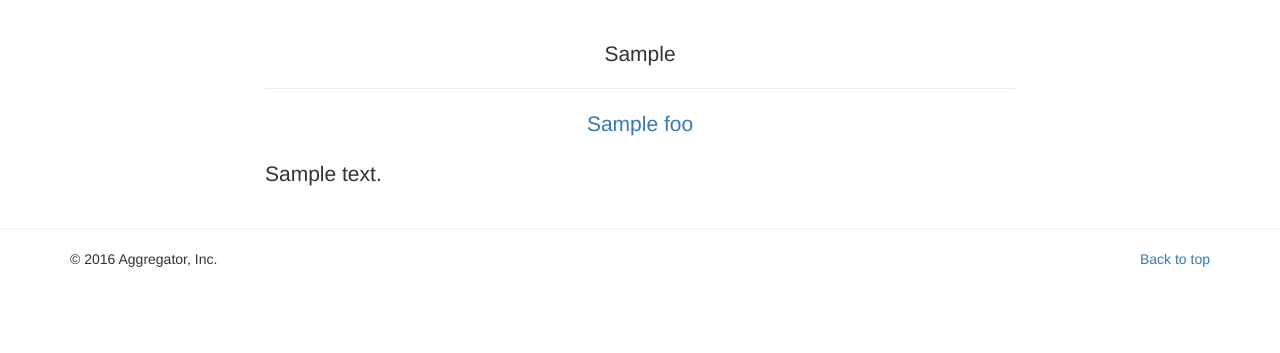
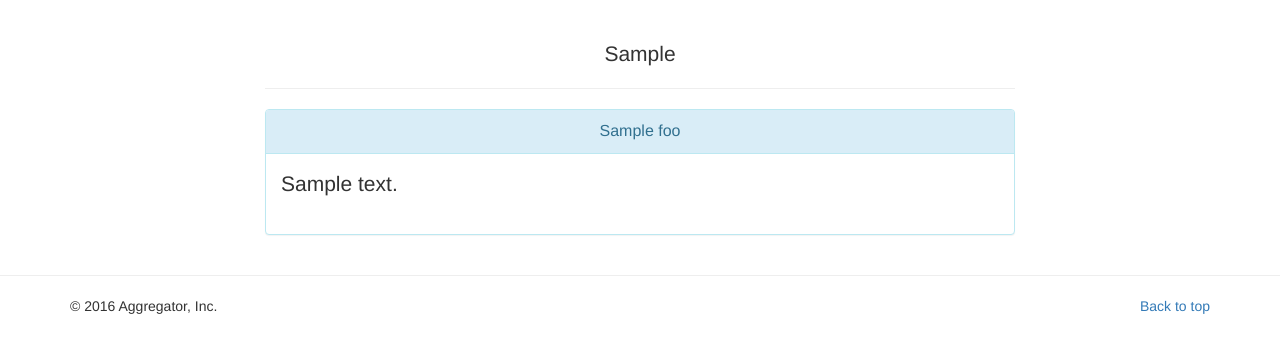
Before and after one commit to dmmeteo/trydjango18, a Django app: template templates/aggregator/parse.html in a window 1280 px wide. Shown: the part 50-403 px from the top of the page. Run offline with Django 3.2, Linux system fonts and the light colour scheme; a user stored in the database is signed in; tables that the repository leaves empty hold one stand-in row (values such as "Sample post"); the template is opened without the code that fills it: most values are stand-ins (such as "Sample title", 1, 10 or a date in 2020); parts of the project's set-up code (start-up, migrations or seed data) failed here and were passed over; some libraries are stand-ins or nearby versions.

Commit message:
A little refractoring

```diff
--- a/templates/aggregator/add.html
+++ b/templates/aggregator/add.html
@@ -12,10 +12,7 @@
                     <button class="btn btn-primary btn-block"><span class="fa fa-paper-plane-o"></span> Add</button>
                 </form>
             {% else %}
-                <div class="alert alert-danger"><b>Permission denied!</b> You must be authorized. Please, <a
-                        href="{% url 'account_login' %}">log in</a> or <a href="{% url 'account_signup' %}">sign
-                    up</a>.
-                </div>
+                {% include 'permission.html' %}
             {% endif %}
         </div>
     </div>
--- a/templates/aggregator/edit.html
+++ b/templates/aggregator/edit.html
@@ -71,7 +71,7 @@
                 <p class="lead">There is no documents. You can <a href="{% url 'aggregator:add' %}">add</a> a new
                     document.</p>
             {% else %}
-                <p class="lead">Please, <a href="{% url 'account_login' %}">log in</a> to opportunity add documents.</p>
+                {% include 'permission.html' %}
             {% endif %}
         </div>
     </div>
--- a/templates/aggregator/parse.html
+++ b/templates/aggregator/parse.html
@@ -3,12 +3,24 @@
 {% block content %}
     <div class="row">
         <div class="col-md-8 col-md-offset-2">
-            <h1 class="lead text-align-center">{{ items.0 }}</h1>
-            <hr>
-            {% for foo in source.entries %}
-                <h2 class="lead text-align-center"><a href="{{ foo.link }}">{{ foo.title }}</a></h2>
-                <p class="lead">{{ foo.description }}</p>
-            {% endfor %}
+            {% if request.user.is_authenticated %}
+                <h1 class="lead text-align-center">{{ items.0 }}</h1>
+                <hr>
+                {% for foo in source.entries %}
+                    <div class="panel panel-info">
+                        <div class="panel-heading">
+                            <div class="panel-title text-align-center">
+                                <a href="{{ foo.link }}">{{ foo.title }}</a>
+                            </div>
+                        </div>
+                        <div class="panel-body">
+                            <p class="lead">{{ foo.description }}</p>
+                        </div>
+                    </div>
+                {% endfor %}
+            {% else %}
+                {% include 'permission.html' %}
+            {% endif %}
         </div>
     </div>
 {% endblock %}
--- a/templates/aggregator/update.html
+++ b/templates/aggregator/update.html
@@ -12,10 +12,7 @@
                     <button class="btn btn-primary btn-block"><span class="fa fa-paper-plane-o"></span> Update</button>
                 </form>
             {% else %}
-                <div class="alert alert-danger"><b>Permission denied!</b> You must be authorized. Please, <a
-                        href="{% url 'account_login' %}">log in</a> or <a href="{% url 'account_signup' %}">sign
-                    up</a>.
-                </div>
+                {% include 'permission.html' %}
             {% endif %}
         </div>
     </div>
--- a/templates/filters/add.html
+++ b/templates/filters/add.html
@@ -8,6 +8,7 @@
 {% block content %}
     <div class="row">
         <div class="col-md-8 col-md-offset-2">
+            {% if request.user.is_authenticated %}
                 <h1 class="lead text-align-center">Create a new filter</h1>
                 <div class="panel panel-primary">
                     <div class="panel-heading">
@@ -23,6 +24,9 @@
                         </form>
                     </div>
                 </div>
+            {% else %}
+                {% include 'permission.html' %}
+            {% endif %}
         </div>
     </div>
 {% endblock %}
--- /dev/null
+++ b/templates/permission.html
@@ -0,0 +1,4 @@
+<div class="alert alert-danger"><b>Permission denied!</b> You must be authorized. Please, <a
+        href="{% url 'account_login' %}">log in</a> or <a href="{% url 'account_signup' %}">sign
+    up</a>.
+</div>
```
Lines whose indentation alone changed are shown as unchanged.
